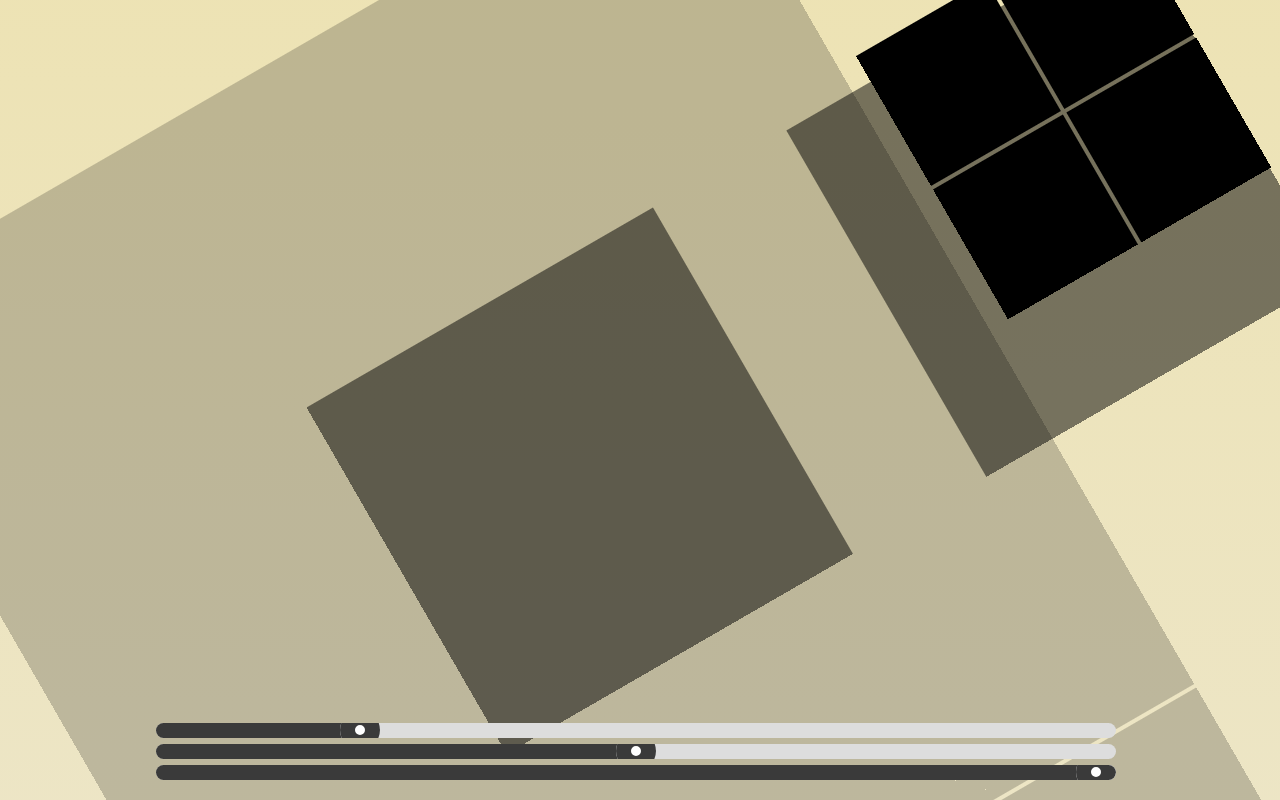
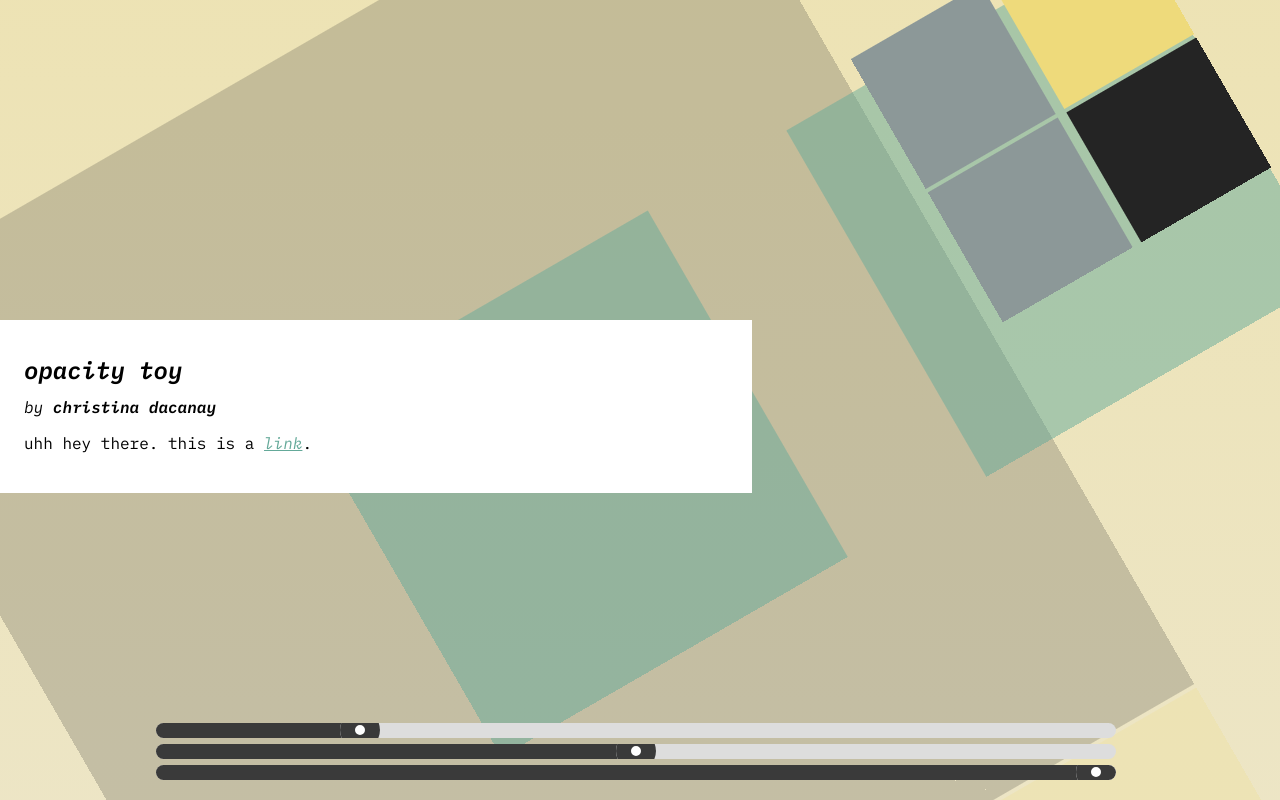
Before and after one commit to c-dacanay/hand-held, a plain HTML site: page css-toy/index.html in a window 1280 px wide. Drawn offline with Linux system fonts and the light colour scheme.

Commit message:
Colors working, about div

```diff
--- a/css-toy/index.html
+++ b/css-toy/index.html
@@ -4,6 +4,10 @@
     <meta name="viewport" content="width=device-width, initial-scale=1.0" />
     <meta charset="UTF-8" />
     <link rel="stylesheet" type="text/css" href="src/styles.css" />
+    <link
+      href="https://fonts.googleapis.com/css2?family=IBM+Plex+Mono:ital,wght@0,400;1,200;1,400;1,600&display=swap"
+      rel="stylesheet"
+    />
     <script src="src/index.js"></script>
     <title>Opacity Slider</title>
   </head>
@@ -84,6 +88,11 @@
         </svg>
       </div>
 
+      <div id="credits">
+        <h1><b>opacity toy</b><br></h1>
+          <i>by <b>christina dacanay</b></i>
+        <p>uhh hey there. this is a <a href="">link</a/>.</p>
+      </div>
       <div id="bottom" class="test">
         <input
           id="l1-input"
--- a/css-toy/src/index.js
+++ b/css-toy/src/index.js
@@ -29,14 +29,7 @@ function init() {
   l2Img.style.opacity = l2Input.value;
   l3Img.style.opacity = l3Input.value;
 
-  function update() {
-    l1Img.style.opacity = l1Input.value;
-    l2Img.style.opacity = l2Input.value;
-    l3Img.style.opacity = l3Input.value;
-  }
-
-  function click() {
-    //oh man I know there's a way to do this.
+  //set colors
   l1kids = l1Img.children;
   l2kids = l2Img.children;
   l3kids = l3Img.children;
@@ -51,6 +44,13 @@ function init() {
       // console.log('kids')
     }
   }
+  function update() {
+    l1Img.style.opacity = l1Input.value;
+    l2Img.style.opacity = l2Input.value;
+    l3Img.style.opacity = l3Input.value;
+  }
+
+  function click() {
     l1Img.classList.toggle('paused');
     l2Img.classList.toggle('paused');
     l3Img.classList.toggle('paused');
--- a/css-toy/src/styles.css
+++ b/css-toy/src/styles.css
@@ -6,10 +6,24 @@ body {
   margin: 0;
   overflow-x: hidden;
   overflow-y: hidden;
+  font-family: "IBM Plex Mono", monospace;
+}
+
+h1 {
+  font-style: italic;
+  font-weight: 400;
+  font-display: swap;
+  font-size: 1.5rem;
+  line-height: 1.3rem;
 }
 
 body {
-  font-family: sans-serif;
+  font-size: 1rem;
+}
+
+a {
+  color: #64a999;
+  font-style: italic;
 }
 
 /* .test {
@@ -69,6 +83,17 @@ body {
   margin-right: 12%;
   bottom: 2%;
   width: 75%;
+}
+
+#credits {
+  z-index: 6;
+  width: 55%;
+  padding: 1.5rem;
+  background-color: white;
+  position: absolute;
+  margin-left: auto;
+  margin-right: auto;
+  top: 40%;
 }
 
 .gradientSpin {
```
Lines whose indentation alone changed are shown as unchanged.
